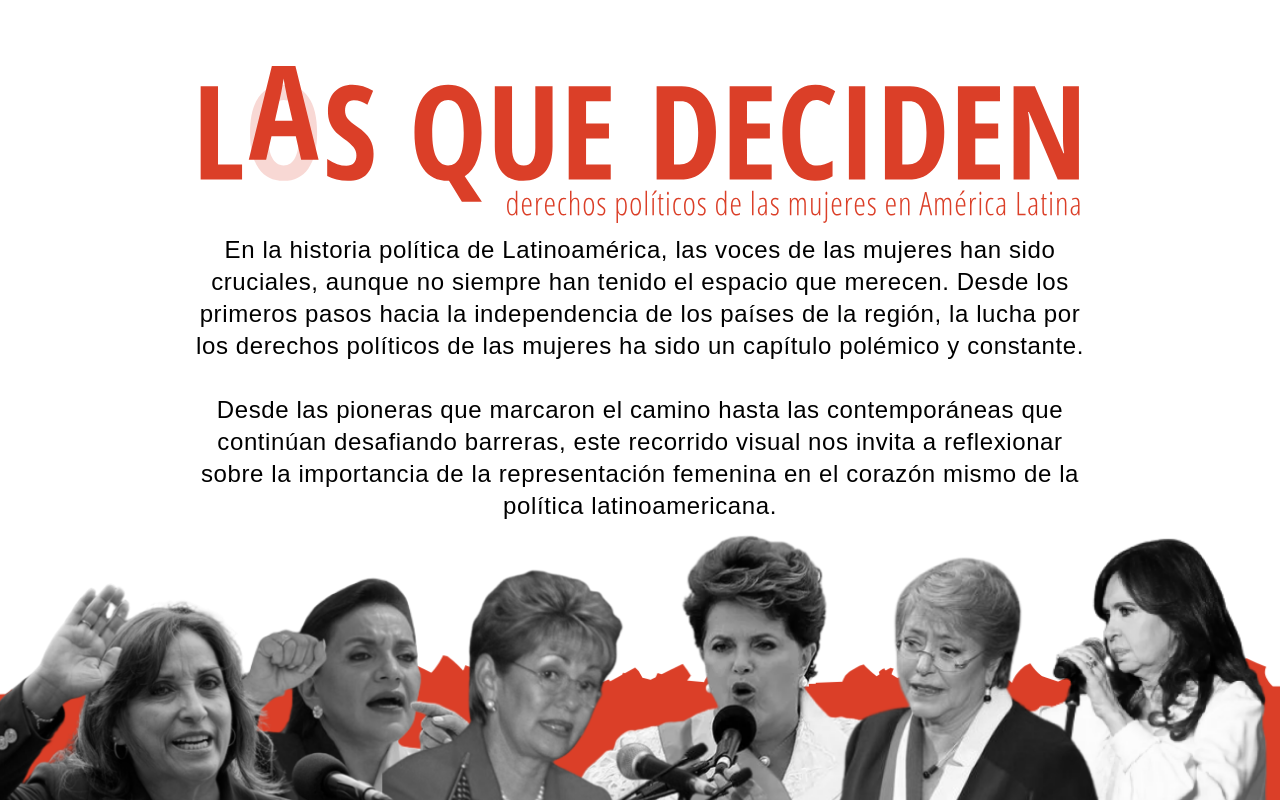
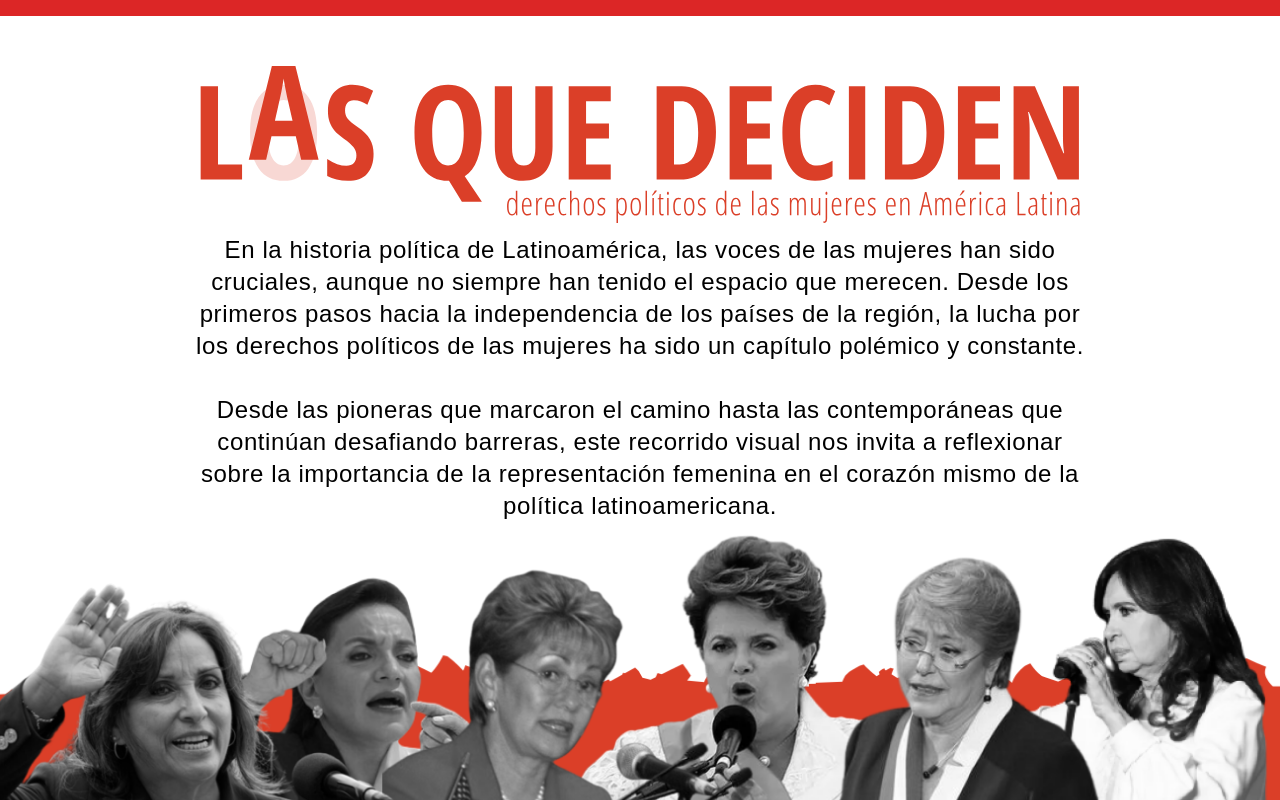
Before and after one commit to luzalbaposse/LasQueDeciden, a Next.js app in the folder las-que-deciden/: page / in a window 1280 px wide. Shown: the top 800 px of the page. Built offline with nearby package versions, Linux system fonts and the light colour scheme.

Commit message:
Scroll animation progress bar

```diff
--- a/las-que-deciden/app/page.tsx
+++ b/las-que-deciden/app/page.tsx
@@ -1,5 +1,5 @@
 'use client'
-import { motion } from 'framer-motion';
+import { motion, useScroll } from 'framer-motion';
 import Image from 'next/image';
 import Titulo from '@/app/componentes/Titulo.jsx';
 import Estadistica from '@/app/componentes/Estadistica.jsx';
@@ -12,6 +12,7 @@ import NoEstamos from '@/app/componentes/NoEstamos.jsx';
 import CTA from '@/app/componentes/CTA.jsx';
 
 function Home() {
+  const { scrollYProgress } = useScroll();
   return (
     <motion.main
       className="flex w-full min-h-screen bg-white flex-col items-center"
@@ -19,6 +20,8 @@ function Home() {
       animate={{ opacity: 1 }}
       exit={{ opacity: 0 }}
     >
+    <motion.div style={{ scaleX: scrollYProgress, transformOrigin: '0% 0%' }} className="fixed top-0 left-0 w-full h-4 bg-red-600 z-50" />
+
       <motion.div
         className="pt-2 px-24 pb-0 mb-0"
         initial={{ y: -20, opacity: 0 }}
```
